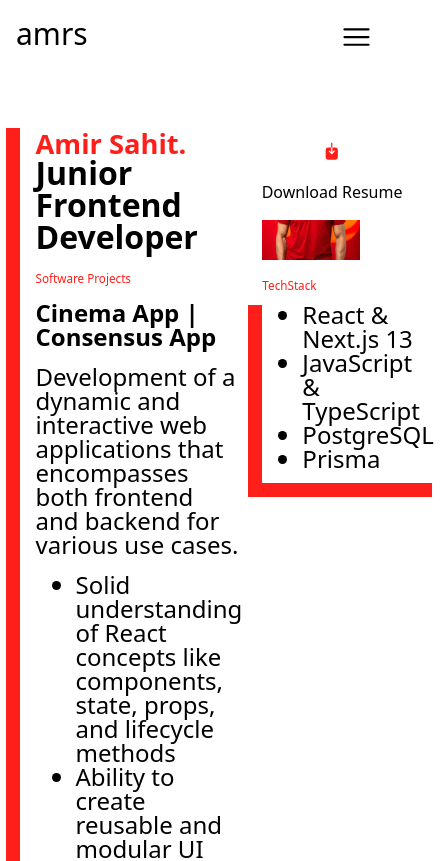
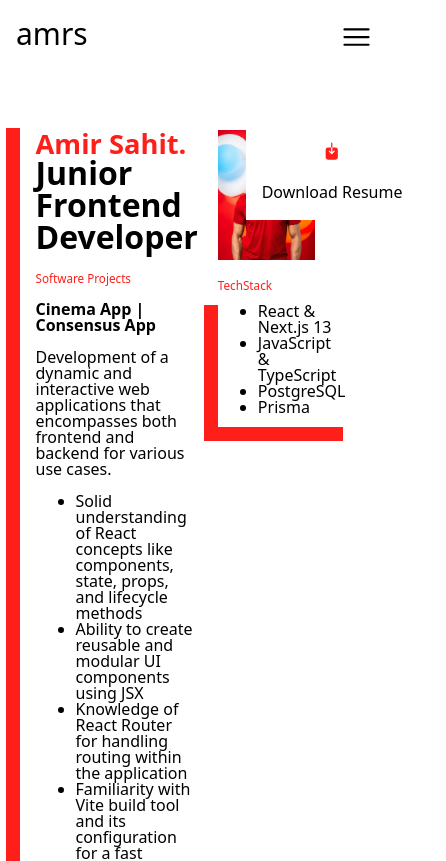
Before and after one commit to amirSahit/amirs-factory, a React (Vite) app: page /resume in a window 390 px wide. Shown: the top 861 px of the page, 446 px wide, since content can reach past the window. Built offline with nearby package versions, Linux system fonts and the light colour scheme.

Commit message:
fixed letter size for normal text

```diff
--- a/src/index.css
+++ b/src/index.css
@@ -49,17 +49,17 @@
 
 .normalText-Bold {
   color: #000000;
-  font-size: clamp(1.5rem, 2vw, 3rem);
+  font-size: clamp(1rem, 2vw, 3rem);
   font-style: normal;
   font-weight: 700;
-  line-height: clamp(1.5rem, 2vw, 3rem); /* 110% */
+  line-height: clamp(1rem, 2vw, 3rem); /* 110% */
 }
 
 .normalText {
-  font-size: clamp(1.5rem, 2vw, 3rem);
+  font-size: clamp(1rem, 2vw, 3rem);
   font-style: normal;
   font-weight: 400;
-  line-height: clamp(1.5rem, 2vw, 3rem); /* 110% */
+  line-height: clamp(1rem, 2vw, 3rem); /* 110% */
 }
 
 .smallText {
```
